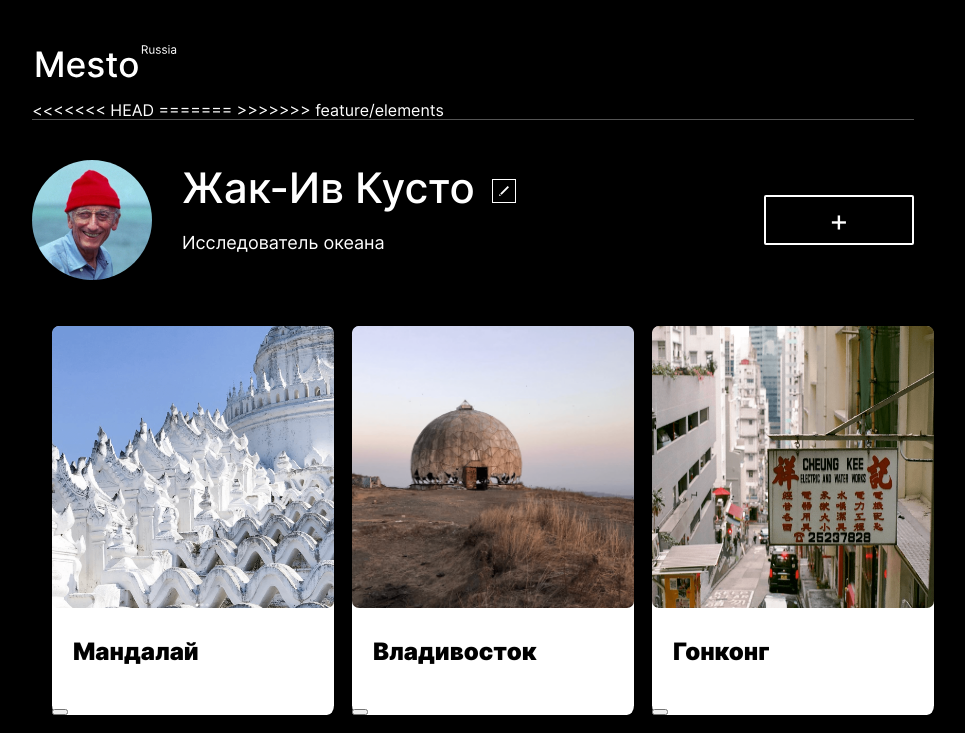
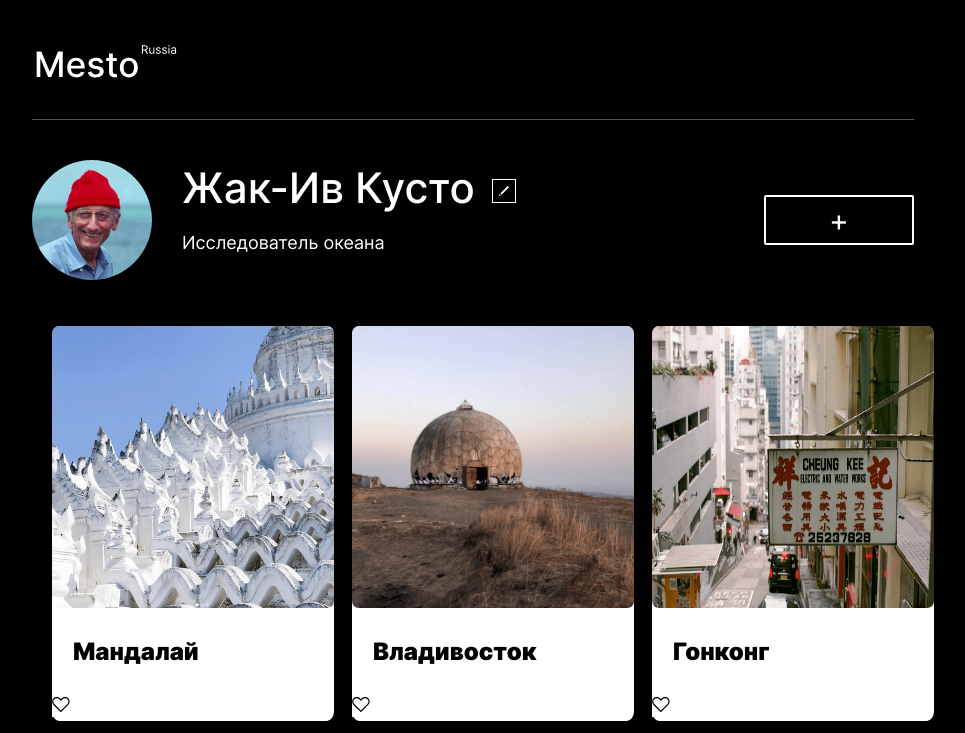
Before and after one commit to kristikbot/mesto, a plain HTML site: page index.html in a window 1280 px wide. Shown: the top 733 px of the page, without its empty margins (167-1132 px from the left). Drawn offline with Linux system fonts and the light colour scheme.

Commit message:
block element

```diff
--- a/blocks/element/__like/element__like.css
+++ b/blocks/element/__like/element__like.css
@@ -0,0 +1,13 @@
+.element__like {
+    background-image: url(../../../images/like.svg);
+    height: 20.76px;
+    width: 18.13px;
+    border: none;
+    outline: none;
+    padding: 0;
+    margin: 0;
+    background-color: #FFFFFF;
+    background-repeat: no-repeat;
+    background-size: contain;
+
+}
--- a/blocks/element/element.css
+++ b/blocks/element/element.css
@@ -1,6 +1,6 @@
 @import url(./__image/element__image.css);
 @import url(./__title/element__title.css);
-@import url(./__like-btn/element__like.css);
+@import url(./__like/element__like.css);
 
 .element{
  background-color: rgb(255, 255, 255);
--- a/index.html
+++ b/index.html
@@ -10,10 +10,6 @@
     <div class="page">
         <header class="header">
             <img src="./images/logo.svg" alt="лого" class="header__logo">
-<<<<<<< HEAD
-=======
-
->>>>>>> feature/elements
         </header>
         <section class="profile">
             <div class="profile__container">
```
Also changed, not shown: 1 other file.
